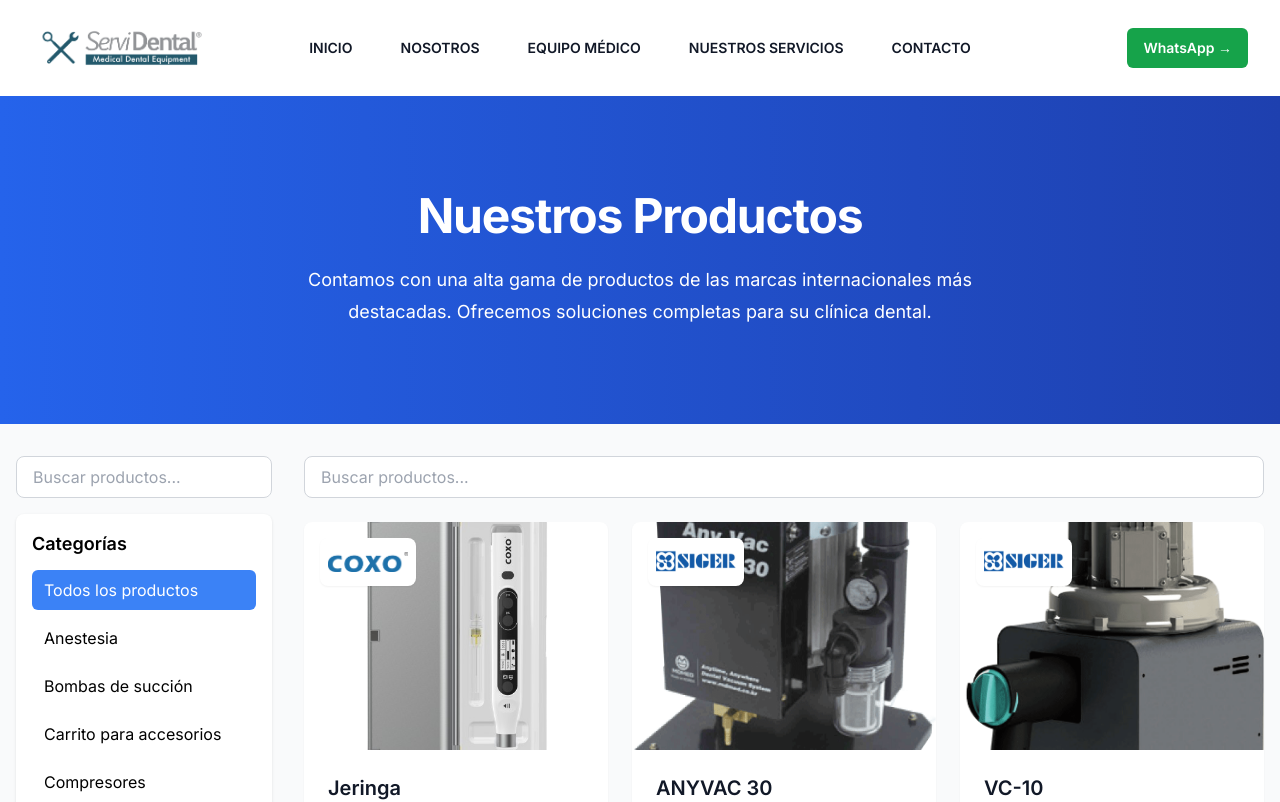
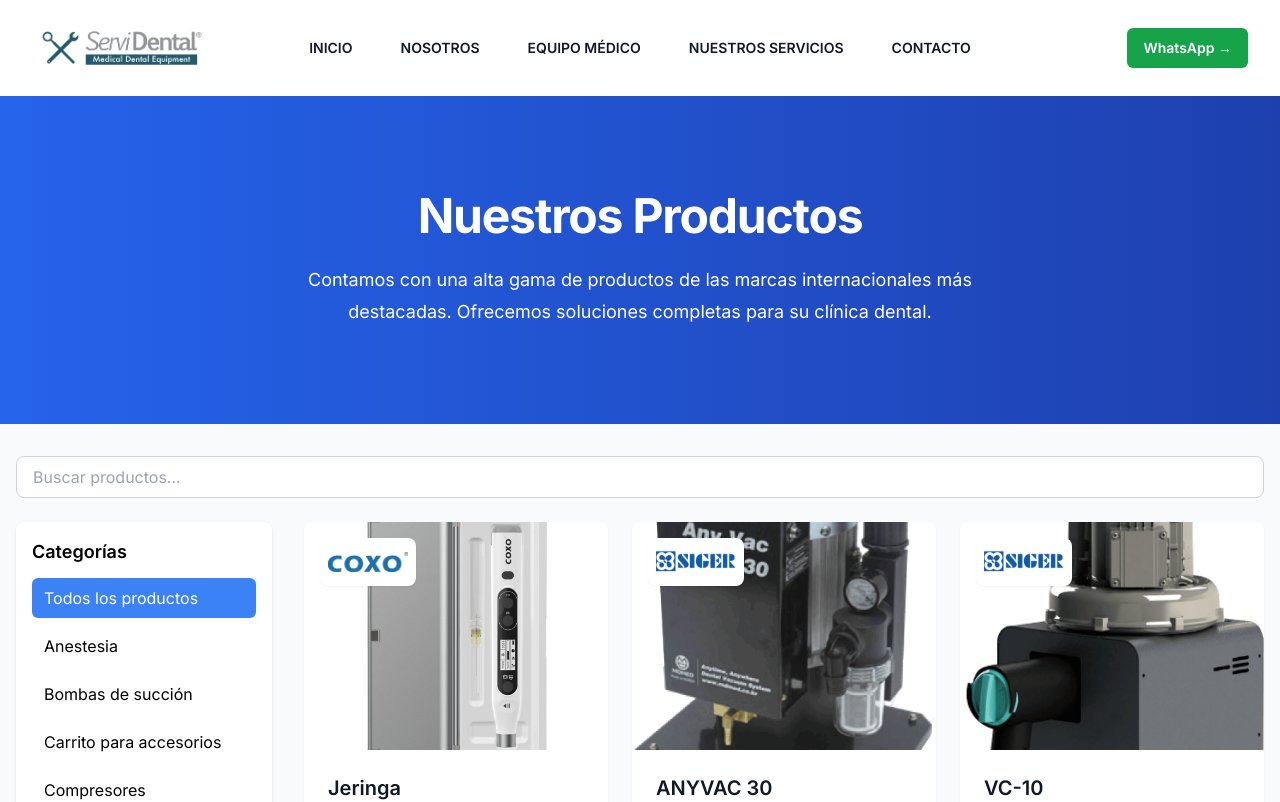
Before and after one commit to AndresAriasUrena/servidental-next, a Next.js app in the folder servidental-next/: page /products in a window 1280 px wide. Shown: the top 802 px of the page. Built offline with nearby package versions, Linux system fonts and the light colour scheme.

Commit message:
barra de busqueda en categorias eliminada

```diff
--- a/servidental-next/src/components/products/ProductFilter.tsx
+++ b/servidental-next/src/components/products/ProductFilter.tsx
@@ -6,24 +6,24 @@
 interface ProductFilterProps {
   selectedCategory: string;
   onCategoryChange: (category: string) => void;
-  onSearchChange: (search: string) => void;
+  // onSearchChange: (search: string) => void;
 }
 
 export default function ProductFilter({
   selectedCategory,
   onCategoryChange,
-  onSearchChange
+  // onSearchChange
 }: ProductFilterProps) {
   return (
     <div className="sticky top-24 space-y-4">
-      <div className="w-full">
+      {/* <div className="w-full">
         <input
           type="text"
           placeholder="Buscar productos..."
           className="w-full px-4 py-2 border border-gray-300 rounded-lg focus:outline-none focus:ring-2 focus:ring-blue-500"
           onChange={(e) => onSearchChange(e.target.value)}
         />
-      </div>
+      </div> */}
 
       <div className="bg-white p-4 rounded-lg shadow">
         <h3 className="text-lg font-semibold mb-3">Categorías</h3>
--- a/servidental-next/src/components/products/ProductsGrid.tsx
+++ b/servidental-next/src/components/products/ProductsGrid.tsx
@@ -25,6 +25,16 @@
 
   return (
     <div className="container mx-auto px-4 py-8">
+      {/* Search Bar - Always visible at top */}
+      <div className="mb-6">
+        <input
+          type="text"
+          placeholder="Buscar productos..."
+          className="w-full px-4 py-2 border border-gray-300 rounded-lg focus:outline-none focus:ring-2 focus:ring-blue-500"
+          onChange={(e) => setSearchQuery(e.target.value)}
+        />
+      </div>
+
       {/* Mobile Filter Button */}
       <div className="lg:hidden mb-4">
         <button
@@ -42,7 +52,6 @@
           <ProductFilter
             selectedCategory={selectedCategory}
             onCategoryChange={setSelectedCategory}
-            onSearchChange={setSearchQuery}
           />
         </aside>
 
@@ -65,7 +74,6 @@
                   setSelectedCategory(category)
                   setIsMobileFilterOpen(false)
                 }}
-                onSearchChange={setSearchQuery}
               />
             </div>
           </div>
@@ -73,16 +81,6 @@
 
         {/* Main Content */}
         <main className="flex-1">
-          {/* Search Bar - Always visible */}
-          <div className="mb-6">
-            <input
-              type="text"
-              placeholder="Buscar productos..."
-              className="w-full px-4 py-2 border border-gray-300 rounded-lg focus:outline-none focus:ring-2 focus:ring-blue-500"
-              onChange={(e) => setSearchQuery(e.target.value)}
-            />
-          </div>
-
           {filteredProducts.length === 0 ? (
             <div className="text-center py-12">
               <h3 className="text-lg font-medium text-gray-900">
```
